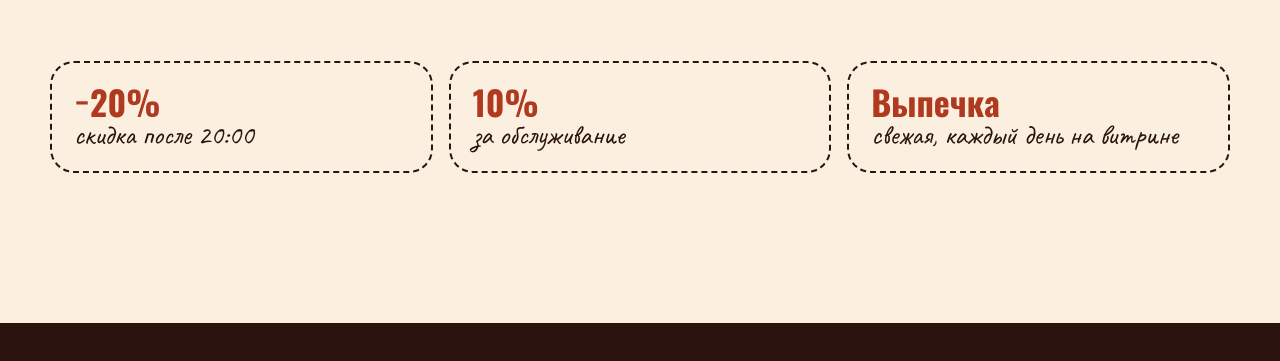
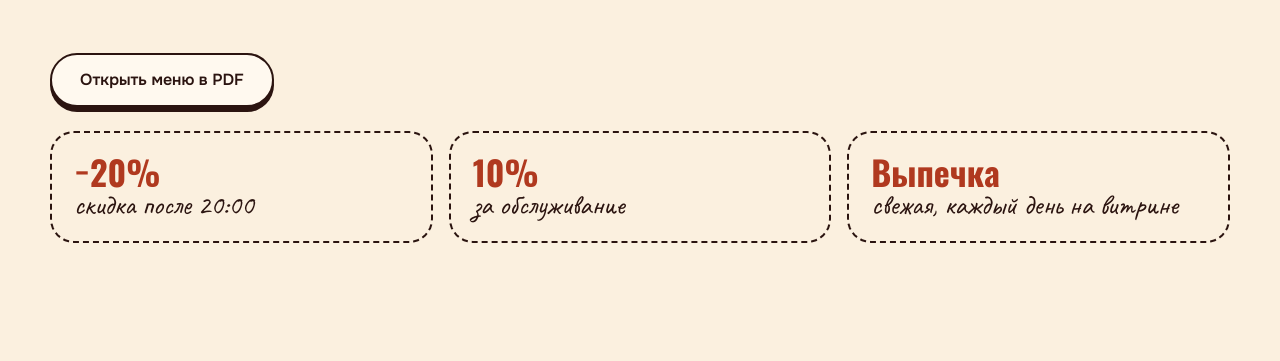
Before and after one commit to aldiyar-2009/bal-qamyr, a plain HTML site: page menu.html in a window 1280 px wide. Shown: the part 7627-7988 px from the top of the page. Drawn offline with Linux system fonts and the light colour scheme.

Commit message:
Add printable PDF menu and link to it from the menu page
Co-Authored-By: Claude Fable 5.2 <noreply@anthropic.com>
Claude-Session: https://claude.ai/code/session_01JUMyQm6DwgwjVYFC1ZALob

```diff
--- a/menu.html
+++ b/menu.html
@@ -54,7 +54,8 @@
 <section class="dishes">
   <div class="wrap">
     <div id="dishes"></div>
-    <div class="dishes__notes">
+    <p style="margin-top:56px"><a class="btn btn--cream" href="assets/Bal-Qamyr-menu.pdf" target="_blank" rel="noopener" data-kk="Мәзірді PDF түрінде ашу">Открыть меню в PDF</a></p>
+    <div class="dishes__notes" style="margin-top:24px">
       <p><b>−20%</b><span data-kk="кешкі 20:00-ден кейін жеңілдік">скидка после 20:00</span></p>
       <p><b>10%</b><span data-kk="қызмет көрсету ақысы">за обслуживание</span></p>
       <p><b data-kk="Тоқаштар">Выпечка</b><span data-kk="жаңа піскен, сөреде тұр">свежая, каждый день на витрине</span></p>
```
Also changed, not shown: 1 other file.
